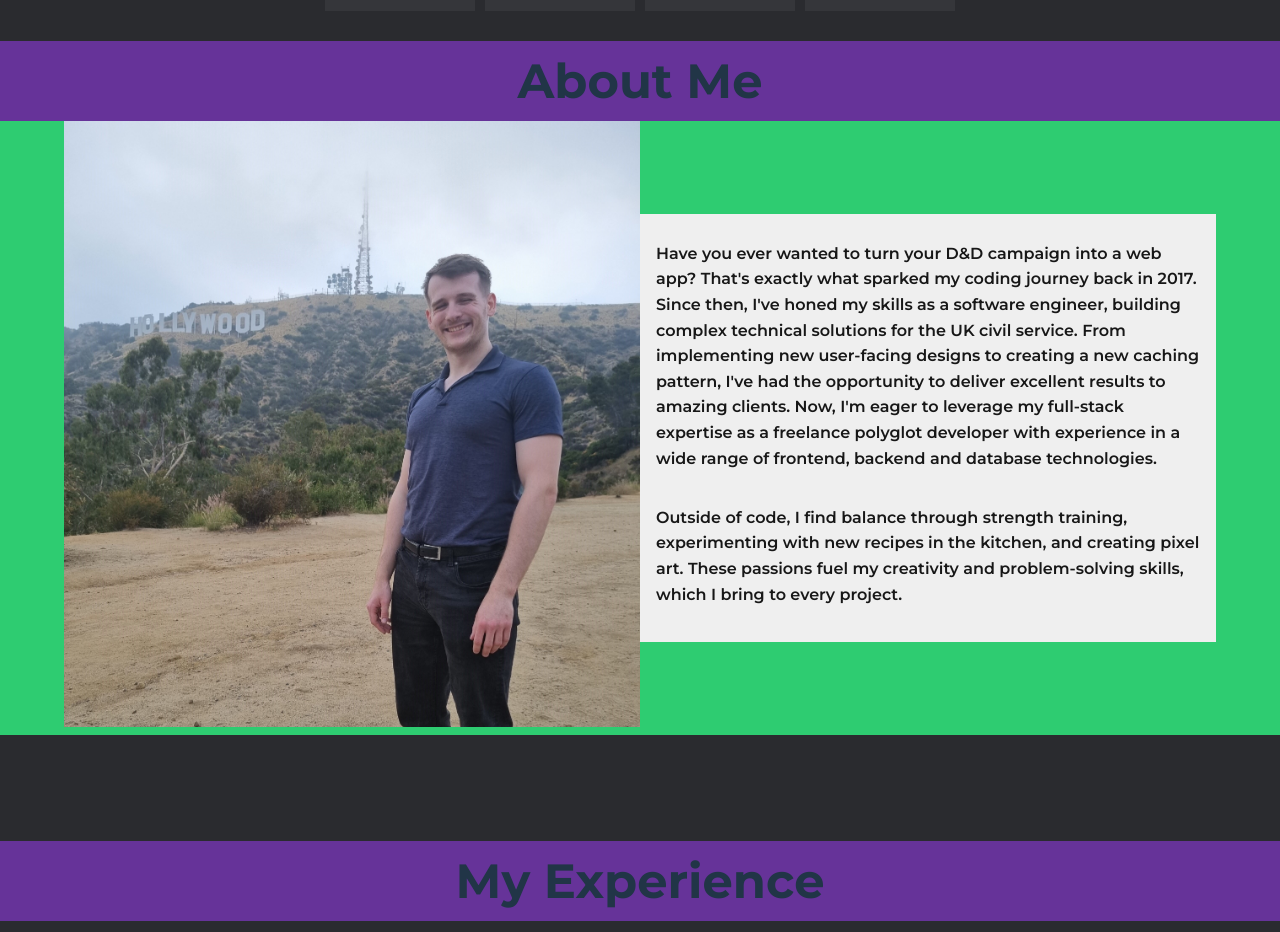
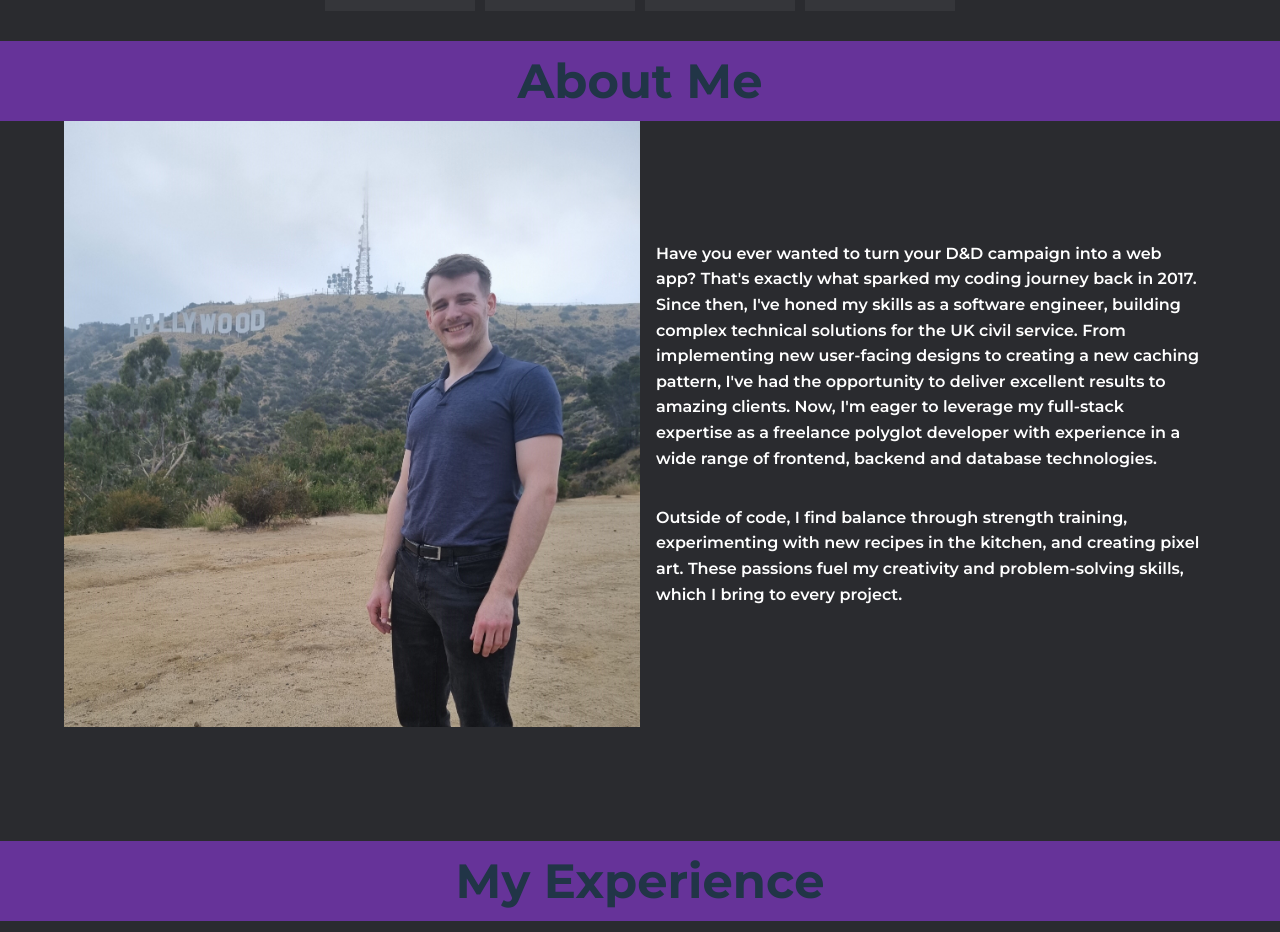
Before and after one commit to Christian-QA/Christian-QA.github.io, a React (Vite) app: page / in a window 1280 px wide. Shown: the part 760-1692 px from the top of the page. Built offline with nearby package versions, Linux system fonts and the light colour scheme; the HTML template or start-up script is replaced by a standard one.

Commit message:
Removed unused code

```diff
--- a/src/styling/About.css
+++ b/src/styling/About.css
@@ -2,9 +2,6 @@
     display: flex;
     align-items: center;
     align-content: flex-end;
-    max-width: 100%;
-    max-height: 100%;
-    background-color: #2ecc71;
 }
 
 .image-container {
@@ -29,30 +26,17 @@
     position: relative;
 }
 
-.text-overlay {
-    position: absolute;
-    bottom: 33.33%; /* Positions the overlay about two-thirds down */
-    left: 0;
-    right: 0;
-    background-color: rgba(0, 0, 0, 0.5); /* Slightly transparent black overlay */
-    color: var(--white);
-    text-align: center;
-}
-
 .text-container {
     flex: 0 0 45%;
     max-width: 50%;
     padding: 1em;
-    background-color: var(--off-white);
-    color: var(--text-container-colour);
+    color: var(--white);
     margin-right: 25%;
 }
 
 .about-me {
     width: 100%;
     text-align: center;
-    color: var(--white);
-    background-color: var(--purple);
     position: relative;
     padding: 2%;
 }
```
Also changed, not shown: 1 other file (tests, documents, lock files or other folders).
